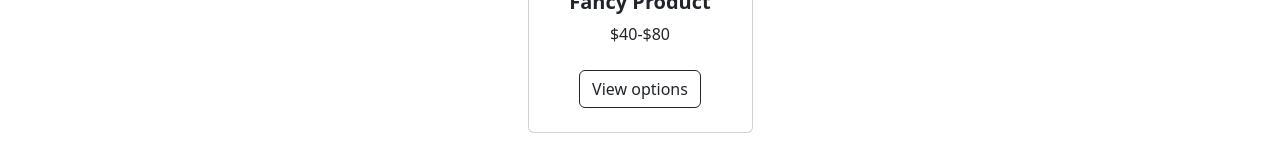
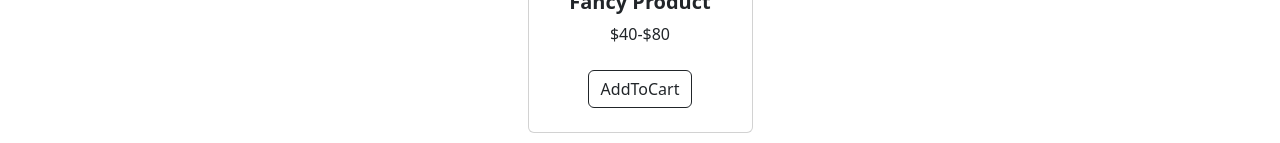
Before and after one commit to MSChella/guvi, a React (Create React App) app: page / in a window 1280 px wide. Shown: the part 657-800 px from the top of the page. Built offline with nearby package versions, Linux system fonts and the light colour scheme.

Commit message:
Updated the MainPageCard for a addToCart function , cart state and App component for the Navigation to access the state.Updated the CSS navingation bar set to sticky position

```diff
--- a/src/App.jsx
+++ b/src/App.jsx
@@ -6,18 +6,22 @@ import Header from './components/Header/Header';
 import { useState } from 'react';
 
 function App() {
+  const [cartQuantity, setCartQuantity] = useState(0);
 
-  // const [products, setProducts] = useState(["", "", "", ""]);
+  const updateCartQuantity = (newQuantity) => {
+    setCartQuantity(newQuantity);
+  };
+
   return <>
     (
     <div className="App">
-      <Navigation />
+      <Navigation cartQuantity={cartQuantity} />
       <Header />
 
 
-
-      <MainPageCard />
-
+      <section className="py-5">
+        <MainPageCard updateCartQuantity={updateCartQuantity} />
+      </section>
 
 
     </div>)
--- a/src/components/Main Page/MainPageCard.jsx
+++ b/src/components/Main Page/MainPageCard.jsx
@@ -1,7 +1,6 @@
-import React from 'react'
+import React, { useState } from 'react'
 
 
-const MainPageCard = () => {
 
 const products = [{ item: 'Fancy Product', price: '$40-$80' },
 { item: 'Special Item', price: '$18' },
@@ -13,10 +12,25 @@ const MainPageCard = () => {
 { item: 'Special Item', price: '$18' },
 { item: 'Sale Item', price: '$25' }]
 
+const MainPageCard = ({ updateCartQuantity }) => {
+
+    const [cart, setCart] = useState([]);
+
+
+    const addToCart = (product) => {
+
+
+        setCart([...cart, product]);
+        updateCartQuantity(cart.length + 1);
+
+
+    }
+
+
     return (<>
-        {products.map((product, index) => (
-            <section className="py-5">
-                <div className="container px-4 px-lg-5 mt-5" >
+        {products.map((product) => (
+
+            <div className="container px-4 px-lg-5 mt-5" key={product.id}>
                 <div className="row gx-4 gx-lg-5 row-cols-2 row-cols-md-3 row-cols-xl-4 justify-content-center">
                     <div className="col mb-5">
                         <div className="card h-100">
@@ -32,13 +46,15 @@ const MainPageCard = () => {
                             </div>
 
                             <div className="card-footer p-4 pt-0 border-top-0 bg-transparent">
-                                    <div className="text-center"><a className="btn btn-outline-dark mt-auto" href="#">View options</a></div>
+                                <div className="text-center"><button onClick={() => addToCart(product)} className="btn btn-outline-dark mt-auto" href="#">AddToCart
+                                </button>
                                 </div>
                             </div>
                         </div>
                     </div>
                 </div>
-            </section>
+            </div>
+
 
 
         ))} </>
--- a/src/components/Navigation/Navigation.jsx
+++ b/src/components/Navigation/Navigation.jsx
@@ -1,7 +1,14 @@
 
 import React from 'react'
+import MainPageCard from '../Main Page/MainPageCard'
 
-const Navigation = () => {
+
+
+
+
+const Navigation = ({ cartQuantity }) => {
+
+
     return (
         <nav class="navbar navbar-expand-lg navbar-light bg-light">
             <div class="container px-4 px-lg-5">
@@ -25,7 +32,7 @@ const Navigation = () => {
                         <button class="btn btn-outline-dark" type="submit">
                             <i class="bi-cart-fill me-1"></i>
                             Cart
-                            <span class="badge bg-dark text-white ms-1 rounded-pill">0</span>
+                            <span class="badge bg-dark text-white ms-1 rounded-pill" id="cart">{cartQuantity}</span>
                         </button>
                     </form>
                 </div>
```
Also changed, not shown: src/App.css. Lines whose indentation alone changed are shown as unchanged.
